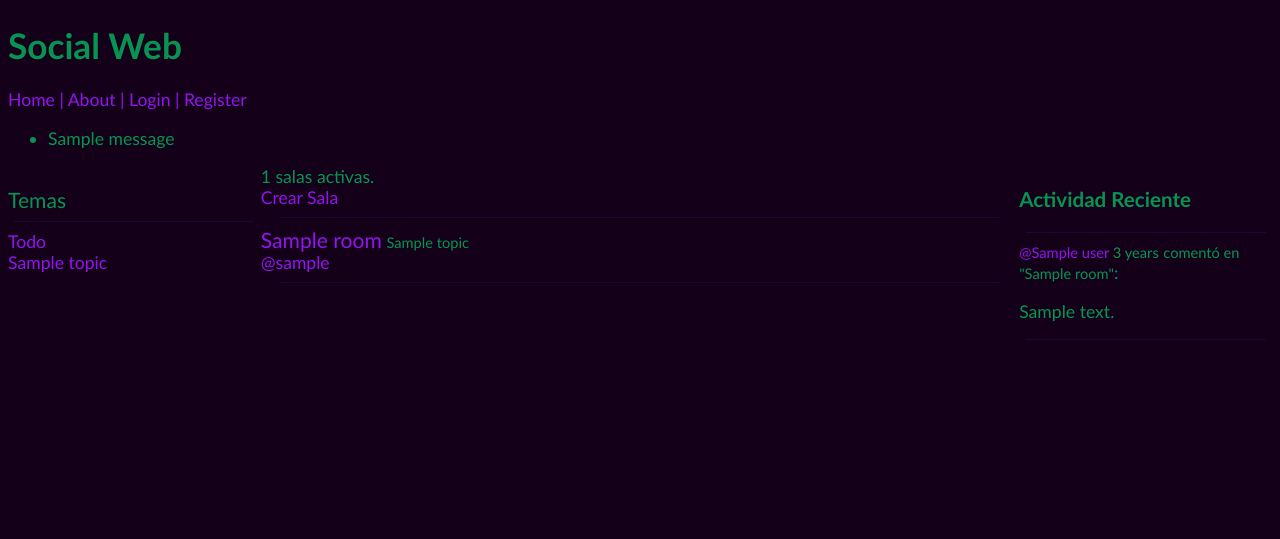
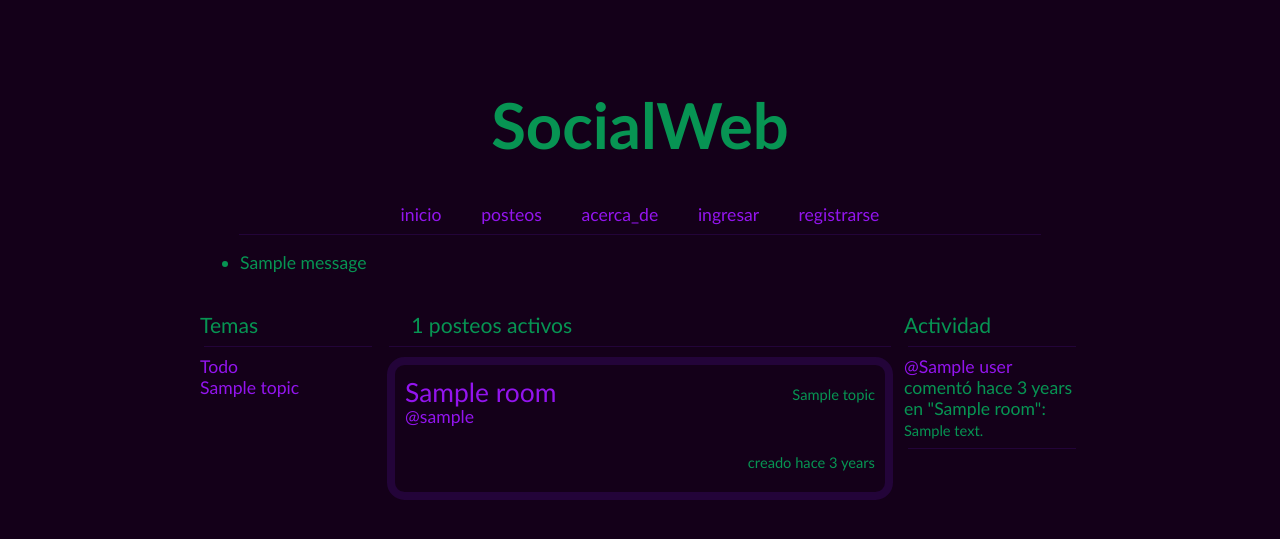
Before and after one commit to echernity/social_web_coderhouse, a Django app: template templates/core/home.html in a window 1280 px wide. Shown: the top 539 px of the page. Run offline with Django 3.2, Linux system fonts and the light colour scheme; the template is opened without the code that fills it: most values are stand-ins (such as "Sample title", 1, 10 or a date in 2020); one stand-in notice (Sample message) is shown.

Commit message:
index and about templates added

```diff
--- a/core/models.py
+++ b/core/models.py
@@ -12,7 +12,8 @@ class Topic(models.Model):
 class Room(models.Model):
     host = models.ForeignKey(User, on_delete=models.SET_NULL, null=True)
     topic = models.ForeignKey(Topic, on_delete=models.SET_NULL, null=True)
-    name = models.CharField(max_length=200)
+    name = models.CharField(max_length=100)
+    image = models.ImageField(upload_to='images/', null=True, blank=True)
     description = models.TextField(null=True, blank=True)
     participants = models.ManyToManyField(User, related_name="participants", blank=True)
     updated = models.DateTimeField(auto_now=True)
--- a/core/urls.py
+++ b/core/urls.py
@@ -6,7 +6,8 @@ urlpatterns = [
     path("logout/", views.logout_user, name="logout"),
     path("register/", views.register_page, name="register"),
 
-    path("", views.home, name="home"),
+    path("", views.index, name="index"),
+    path("posts/", views.home, name="home"),
     path("room/<str:pk>/", views.room, name="room"),
     path("profile/<str:pk>/", views.user_profile, name="user-profile"),
 
@@ -14,4 +15,5 @@ urlpatterns = [
     path("update-room/<str:pk>/", views.update_room, name="update-room"),
     path("delete-room/<str:pk>/", views.delete_room, name="delete-room"),
     path("delete-message/<str:pk>/", views.delete_message, name="delete-message"),
+    path("about/", views.about, name="about"),
 ]
--- a/social_web/urls.py
+++ b/social_web/urls.py
@@ -1,7 +1,11 @@
 from django.contrib import admin
 from django.urls import path, include
+from django.conf import settings
+from django.conf.urls.static import static
 
 urlpatterns = [
     path('admin/', admin.site.urls),
     path('', include('core.urls')),
 ]
+if settings.DEBUG:
+    urlpatterns += static(settings.MEDIA_URL, document_root=settings.MEDIA_ROOT)
--- a/templates/core/activity_component.html
+++ b/templates/core/activity_component.html
@@ -1,15 +1,13 @@
-
-<h3>Actividad Reciente</h3>
+<br>
+<big>Actividad</big>
 <hr>
-{% for message in room_messages %}
+{% for message in room_messages|slice:":10" %}
     <div>
-        <small><a href="{% url 'user-profile' message.user.id %}">@{{message.user}}</a> {{message.created|timesince}}</small>
-        <small>comentó en "{{message.room}}"</small>:
-
-        <p>{{message}}</p>
+        <a href="{% url 'user-profile' message.user.id %}">@{{message.user}}</a> comentó hace {{message.created|timesince}} en "{{message.room}}":</small>
+        <small>{{message}}</small>
         {% if request.user == message.user or user.is_staff %}
-            <a href="{% url 'delete-message' message.id %}">Eliminar</a>
-            {% endif %}
-            <hr>
+        <a href="{% url 'delete-message' message.id %}">eliminar</a>
+        {% endif %}
+        <hr>
     </div>
 {% endfor %}
--- a/templates/core/delete.html
+++ b/templates/core/delete.html
@@ -6,7 +6,8 @@
     {% csrf_token %}
     <p>Eliminar {{obj}}?</p>
 
+    <input type="Submit" value="Confirmar" />
+    <br>
     <a href="{{request.META.HTTP_REFERER}}">Volver</a>
-    <input type="Submit" value="Confirm" />
 
 {% endblock %}
--- a/templates/core/feed_component.html
+++ b/templates/core/feed_component.html
@@ -1,19 +1,19 @@
-
 <div>
     {% for room in rooms %}
-        <div>
-            <big><a href="{% url 'room' room.id %}">{{room.name}}</a></big>
-            <small>{{room.topic.name}}</small>
+        <div class="room">
+            <big class="room-title"><a href="{% url 'room' room.id %}">{{room.name}}</a></big>
+            <small class="topic">{{room.topic.name}}</small>
             <br>
             {% if room.host.id %}
             <a href="{% url 'user-profile' room.host.id  %}">@{{room.host.username}}</a>
             {% endif %}
             <br>
+            <small class="creation-date">creado hace {{room.created|timesince}}</small>
             {% if request.user == room.host or user.is_staff %}
-            <a href="{% url 'update-room' room.id %}">Editar</a>
-            <a href="{% url 'delete-room' room.id %}">Eliminar</a>
+            <a href="{% url 'update-room' room.id %}">editar</a>
+            <a href="{% url 'delete-room' room.id %}">eliminar</a>
             {% endif %}
-            <hr>
+            <br>
         </div>
     {% endfor %}
 </div>
--- a/templates/core/home.html
+++ b/templates/core/home.html
@@ -9,10 +9,12 @@
     </div>
 
     <div>
-        <medium>{{room_count}} salas activas.</medium>
         <br>
-        <a href="{% url 'create-room' %}" class="create-room">Crear Sala</a>
-        <br>
+        <big class="info">{{room_count}} posteos activos</big>
+        {% if request.user.is_authenticated %}
+        <a href="{% url 'create-room' %}" class="create-room" class="crear-sala">Postear</a>
+        {% endif %}
+
         <hr>
         {% include "core/feed_component.html" %}
 
--- /dev/null
+++ b/templates/core/index.html
@@ -0,0 +1,141 @@
+<!DOCTYPE html>
+{% load static %}
+<html lang="en">
+<head>
+    <meta charset="UTF-8">
+    <meta http-equiv="X-UA-Compatible" content="IE=edge">
+    <meta name="viewport" content="width=device-width, initial-scale=1.0">
+    <title>Social Web</title>
+</head>
+
+<style>
+    html {
+        background: #140019;
+        font: 110% calibri;
+        color: #079453;
+        padding-left: 15%;
+        padding-right: 15%;
+    }
+
+
+    a:link, a:visited {
+        color: #9314ee;
+        text-decoration: none;
+    }
+
+    a:hover{
+        color:#d60e93;
+    }
+
+    hr {
+        border: 0;
+        height: 1px;
+        width: 95%;
+        background:#230439
+    }
+
+    .title{
+        font: 180% calibri;
+        text-align: center;
+        padding-top: 4%;
+    }
+
+    .navbar{
+        margin: 2%;
+        text-align: center;
+        word-spacing: 2rem;
+    }
+
+    .create-room{
+        display:grid;
+        font: 120% calibri;
+        text-align: right;
+        margin-top: -1.5rem;
+        margin-bottom: 0.5rem;
+        margin-right: 2rem;
+    }
+
+    .info{
+        margin-left: 2rem;
+    }
+
+    .topic{
+        display: block;
+        text-align: right;
+        margin-top: -1.25rem;
+        margin-bottom: -1rem;
+    }
+
+    .room{
+        margin: 2%;
+        padding: 2%;
+        border: 0.5rem solid #230439;
+        border-radius: 1rem;
+        min-height: 6rem;
+        max-height: 6rem;
+    }
+
+    .room-title{
+        font: 150% Calibri;
+    }
+
+
+    .creation-date{
+        display:block;
+        text-align: right;
+        padding-top:1.5rem;
+        margin-bottom: -2.5rem;
+    }
+
+
+    .room-img{
+        max-width:100%;
+        max-height:auto;
+    }
+
+
+    .home-container{
+        display: grid;
+        grid-template-columns: 1fr 3fr 1fr;
+    }
+
+
+    .room-container, .profile-container {
+        display: grid;
+        grid-template-columns: 4fr 1fr;
+    }
+
+    .index-container{
+        display: grid;
+        grid-template-columns: 4fr 1fr;
+    }
+
+</style>
+<body>
+    <div class="title">
+        <h1>SocialWeb</h1>
+    </div>
+
+    {% include 'core/navbar.html' %}
+
+    {% if request.path == '/' %}
+
+    <div class="index-container">
+        <div>
+            <h2>Bienvenid@ <a href="{% url 'user-profile' user.id %}">{{user.username}}</a></h2>
+        </div>
+        <div>
+            {% include "core/activity_component.html" %}
+        </div>
+    </div>
+    {% else %}
+
+
+    {% block main %}
+    {% endblock %}
+    {% block about %}
+    {% endblock %}
+
+    {% endif %}
+</body>
+</html>
--- a/templates/core/main.html
+++ b/templates/core/main.html
@@ -1,54 +1,6 @@
-<!DOCTYPE html>
-{% load static %}
-<html lang="en">
-<head>
-    <meta charset="UTF-8">
-    <meta http-equiv="X-UA-Compatible" content="IE=edge">
-    <meta name="viewport" content="width=device-width, initial-scale=1.0">
-    <title>Social Web</title>
-</head>
-
-<style>
-
-    html {
-        background: #140019;
-        font: 110% calibri;
-        color: #079453;
-    }
-
-
-    a:link, a:visited {
-        color: #9314ee;
-        text-decoration: none;
-    }
-
-    hr {
-        border: 0;
-        height: 1px;
-        width: 95%;
-        background:#230439
-    }
-
-
-    .home-container, .profile-container {
-        display: grid;
-        grid-template-columns: 1fr 3fr 1fr;
-    }
-
-
-    .room-container {
-        display: grid;
-        grid-template-columns: 4fr 1fr;
-    }
-
-</style>
-<body>
-    <div>
-        <h1>Social Web</h1>
-    </div>
-
-    {% include 'core/navbar.html' %}
-
+{% extends 'core/index.html' %}
+{% block main %}
+<div>
     {% if messages %}
     <ul class="messages">
         {% for message in messages %}
--- a/templates/core/navbar.html
+++ b/templates/core/navbar.html
@@ -1,6 +1,13 @@
-<div>
-    <a href="{% url 'home' %}">Home | </a>
-    <a href="#">About | </a>
-    <a href="#">Login | </a>
-    <a href="#">Register</a>
+<div class="navbar">
+    <a href="{% url 'index' %}">inicio </a>
+    <a href="{% url 'home' %}">posteos </a>
+    <a href="{% url 'about' %}">acerca_de </a>
+    {% if request.user.is_authenticated %}
+    <a href="{% url 'user-profile' user.id %}">user:@{{user.username}}</a>
+    <a href="{% url 'logout' %}"> salir </a>
+    {% else %}
+    <a href="{% url 'login' %}"> ingresar </a>
+    <a href="{% url 'register' %}"> registrarse </a>
+    {% endif %}
+    <hr>
 </div>
--- a/templates/core/room_form.html
+++ b/templates/core/room_form.html
@@ -3,10 +3,10 @@
 {% block content %}
 
 <div>
-    <form method="POST" action="" >
+    <form method="POST" enctype="multipart/form-data">
         {% csrf_token %}
         {{form.as_p}}
-        <input type="Submit" value="Submit" />
+        <button  type="Submit">Postear</button>
     </form>
 </div>
 
```
Also changed, not shown: other parts of templates/core/main.html (+3 -3 lines), core/views.py (+12 -2 lines), social_web/settings.py (+9 -1 lines), templates/core/about.html (added, +25 -0 lines), templates/core/login_register.html (+10 -10 lines), templates/core/profile.html (+5 -8 lines), templates/core/room.html (+26 -8 lines), README.md, core/migrations/0003_room_image.py (added), db.sqlite3.
